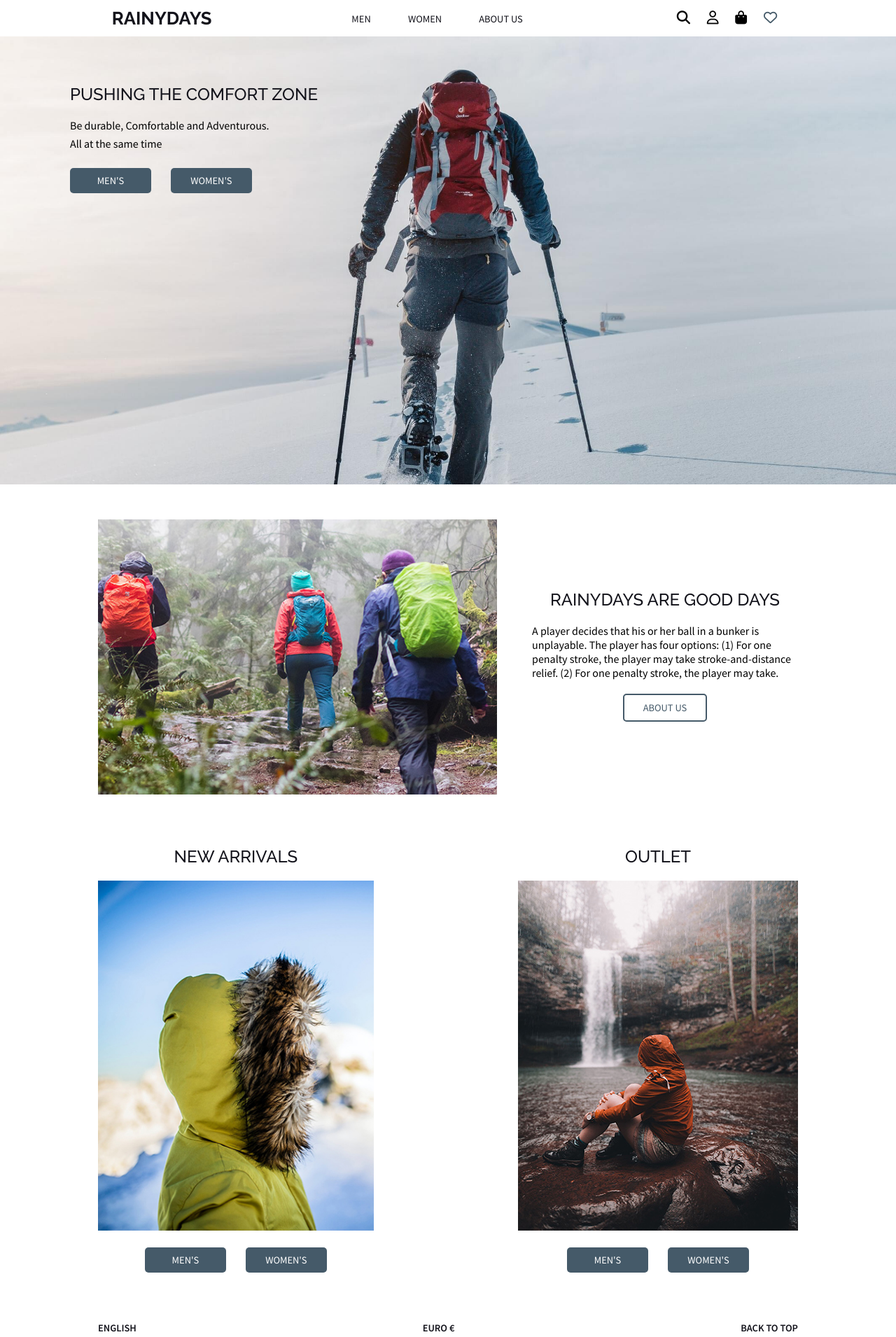
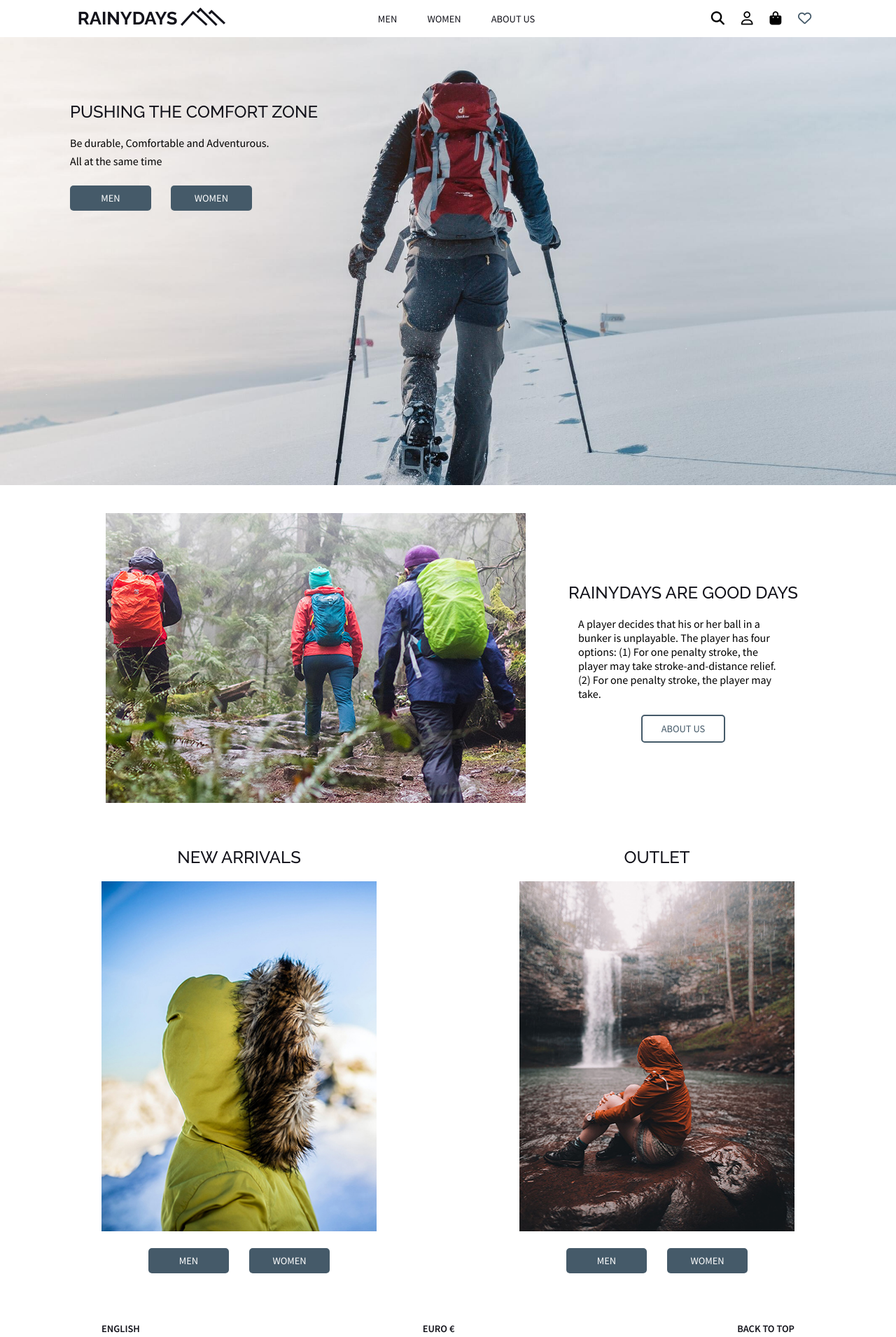
Before and after one commit to Noroff-FEU-Assignments/cross-course-project-ebejmo, a plain HTML site: page index.html in a window 1280 px wide. Shown: the top 1910 px of the page at 70% size. Drawn offline with Linux system fonts and the light colour scheme.

Commit message:
responsive changes
pretty bad at some parts, ok at other. background images for smaller screeen needs to be changed/updated

```diff
--- a/css/styles.css
+++ b/css/styles.css
@@ -3,7 +3,7 @@ black: #13131B
 blueish: #455A69
 blueish:hover: #2f4352
 darkgrey: #565956
-lightgrey: #F2F2F2 */
+lightgrey: #F2F2F2  */
 
 /* Global styles */
 html {
@@ -28,20 +28,60 @@ h3,
   color: #13131b;
 }
 
+.logo-container-header {
+  display: flex;
+  padding-left: 80px;
+}
+
 .logo {
   font-size: 1.6em;
   font-weight: 600;
+  display: flex;
+}
+
+.svg {
+  max-width: 2.5em;
+  margin-left: 5px;
+  align-self: baseline;
 }
 
 header {
   display: flex;
   align-items: center;
-  justify-content: space-evenly;
+  height: 52.5px;
+}
+
+nav {
+  display: none;
+  position: fixed;
+  top: 42.3px;
+  background: white;
+  left: 0px;
+}
+
+.shopping-info {
+  display: none;
 }
 
 nav li {
-  display: inline-block;
-  padding-right: 50px;
+  display: block;
+  padding: 20px 30px;
+}
+
+#hamburger-menu {
+  display: none;
+}
+
+.fas.fa-bars {
+  font-size: 1.4em;
+}
+
+.fas.fa-bars:hover {
+  font-size: 1.5em;
+}
+
+#hamburger-menu:checked ~ nav {
+  display: block;
 }
 
 header a:hover {
@@ -102,19 +142,20 @@ a {
 
 /* Homepage, hero */
 .hero {
-  background-image: url(../images/homepage/header-home.jpg);
+  background-image: url(/images/homepage/header-home-small-screen.jpg);
   background-size: cover;
   background-repeat: no-repeat;
-  background-position-x: center;
-  background-position-y: top;
-  min-height: 80vh;
+  background-position-y: center;
+  min-height: 60vh;
 }
 
 .hero-content {
-  position: absolute;
-  text-align: left;
-  top: 100px;
-  left: 100px;
+  text-align: center;
+  padding-top: 25px;
+}
+
+.hero-content h1 {
+  padding: 0 5px;
 }
 
 .hero-text {
@@ -131,31 +172,29 @@ a {
 
 /* About */
 .about {
-  margin: 50px auto;
+  margin: 40px auto;
   max-width: 1000px;
   display: flex;
+  flex-direction: column;
+  padding: 0 5px;
 }
 
 .about-content-img {
   max-width: 600px;
+  margin: 0 auto;
 }
-/* .about > * {
-  flex: 1;
-} */
 
 .about img {
   width: 100%;
 }
 
 .about-content {
-  margin-top: 80px;
-  margin-left: 50px;
   text-align: center;
 }
 
 .about-content-text {
   display: flex;
-  max-width: 400px;
+  max-width: 300px;
   margin: 0 auto;
   text-align: left;
 }
@@ -163,13 +202,17 @@ a {
 /* Promotions */
 .promotions {
   max-width: 1000px;
-  margin: 50px auto;
+  margin: 40px auto;
+  display: flex;
+  flex-direction: column;
 }
 
 .promotions-content {
   display: flex;
+  flex-direction: column;
   justify-content: space-between;
   text-align: center;
+  padding: 0 5px;
 }
 
 .promotions-item {
@@ -181,7 +224,8 @@ a {
 }
 
 .promotions-item img {
-  max-height: 500px;
+  min-height: 500px;
+  max-width: 393px;
 }
 
 .promotions-cta {
@@ -197,11 +241,13 @@ a {
 
 .details a {
   font-weight: 600;
+  padding: 0 5px;
 }
 
 /* Footer */
 footer {
   background-color: #f2f2f2;
+  padding: 0 5px;
 }
 
 footer h3,
@@ -221,8 +267,8 @@ footer a {
 .footer-content {
   max-width: 1000px;
   display: flex;
-  justify-content: space-between;
   margin: 25px auto;
+  flex-direction: column;
 }
 
 footer a {
@@ -240,9 +286,8 @@ footer a {
 .footer-bottom {
   max-width: 1000px;
   display: flex;
-  justify-content: space-between;
-  margin: 50px auto;
   align-items: center;
+  flex-direction: column;
 }
 
 footer i {
@@ -253,6 +298,91 @@ footer i {
   font-size: 1.6em;
 }
 
-.footer-bottom-copy {
-  display: block;
+.footer-bottom-social {
+  margin-bottom: 20px;
 }
+
+/* Media query */
+
+@media (min-width: 800px) {
+  nav {
+    display: block;
+    position: static;
+  }
+  header {
+    justify-content: space-around;
+  }
+  .logo-container-header {
+    padding-left: 0px;
+  }
+  nav li {
+    display: inline-block;
+    padding: 0 20px;
+  }
+  .shopping-info {
+    display: block;
+  }
+  header label {
+    display: none;
+  }
+  .hero {
+    background-image: url(../images/homepage/header-home.jpg);
+    background-size: cover;
+    background-repeat: no-repeat;
+    background-position-x: center;
+    background-position-y: top;
+    min-height: 80vh;
+  }
+  .hero-content {
+    position: absolute;
+    text-align: left;
+    top: 50px;
+    left: 50px;
+  }
+  .hero-content h1 {
+    padding: 0;
+  }
+  .about {
+    flex-direction: row;
+    padding: 0 5px;
+  }
+  .about-content {
+    margin-top: 25px;
+    margin-left: 20px;
+  }
+  .promotions {
+    /* display: flex;
+    flex-direction: row; */
+  }
+  .promotions-content {
+    flex-direction: row;
+  }
+
+  .footer-content {
+    flex-direction: row;
+    justify-content: space-between;
+  }
+
+  .footer-bottom {
+    flex-direction: row;
+    justify-content: space-between;
+    margin: 50px auto;
+    max-width: 600px;
+  }
+  .footer-bottom-copy {
+    display: block;
+  }
+}
+
+@media (min-width: 1000px) {
+  .hero-content {
+    position: absolute;
+    text-align: left;
+    top: 100px;
+    left: 100px;
+  }
+  .about-content {
+    margin-top: 80px;
+    margin-left: 50px;
+  }
+}
--- a/index.html
+++ b/index.html
@@ -14,7 +14,13 @@
 </head>
 <body>
   <header id="top">
-    <a href="index.html" class="logo">Rainydays</a>
+    <label for="hamburger-menu"><i class="fas fa-bars"></i></label>
+    <input type="checkbox" id="hamburger-menu">
+    <div class="logo-container-header">
+      <a href="index.html" class="logo">rainydays
+        <img src="/images/logo/logo.svg" alt="rainydays logo" class="svg">
+      </a>
+    </div>
     <nav>
       <ul>
         <li><a href="men.html" class="#">men</a></li>
@@ -38,8 +44,8 @@
           <p class="second-line">All at the same time</p>
         </div>
         <div class="hero-btn">
-          <a href="men.html" class="cta cta-men">men's</a>
-          <a href="women.html" class="cta cta-women">women's</a>
+          <a href="men.html" class="cta cta-men">men</a>
+          <a href="women.html" class="cta cta-women">women</a>
         </div>
       </div>
     </section>
@@ -59,16 +65,16 @@
           <h2 class="promotions-item-title">new arrivals</h2>
           <img src="images/homepage/new-home.jpg" alt="Yellow winter jacket with feux fur.">
           <div class="promotions-cta">
-            <a href="men.html" class="cta cta-men">men's</a>
-            <a href="women.html" class="cta">women's</a>
+            <a href="men.html" class="cta cta-men">men</a>
+            <a href="women.html" class="cta">women</a>
           </div>
         </div>
         <div class="promotions-item">
           <h2 class="promotions-item-title">outlet</h2>
           <img src="images/homepage/outlet-home.jpg" alt="Female wearing a red rain jacket sitting in the rain admiring a waterfall.">
         <div class="promotions-cta">
-          <a href="men.html" class="cta cta-men">men's</a>
-          <a href="women.html" class="cta">women's</a>
+          <a href="men.html" class="cta cta-men">men</a>
+          <a href="women.html" class="cta">women</a>
         </div>
         </div>
       </div>
@@ -117,7 +123,11 @@
         </div>
       </div>
       <div class="footer-bottom-copy">
-        <a href="index.html" class="logo logo-small">Rainydays</a>
+        <div class="logo-container-footer">
+          <a href="index.html" class="logo">rainydays
+            <img src="/images/logo/logo.svg" alt="rainydays logo" class="svg">
+          </a>
+        </div>
         &copy; 2021. All Rights Reserved
       </div>
     </section>
```
Also changed, not shown: images/homepage/header-home-small-screen.jpg (added), images/logo/logo.svg (added), images/logo/rainydays-logo.svg (added), 1 other file.
